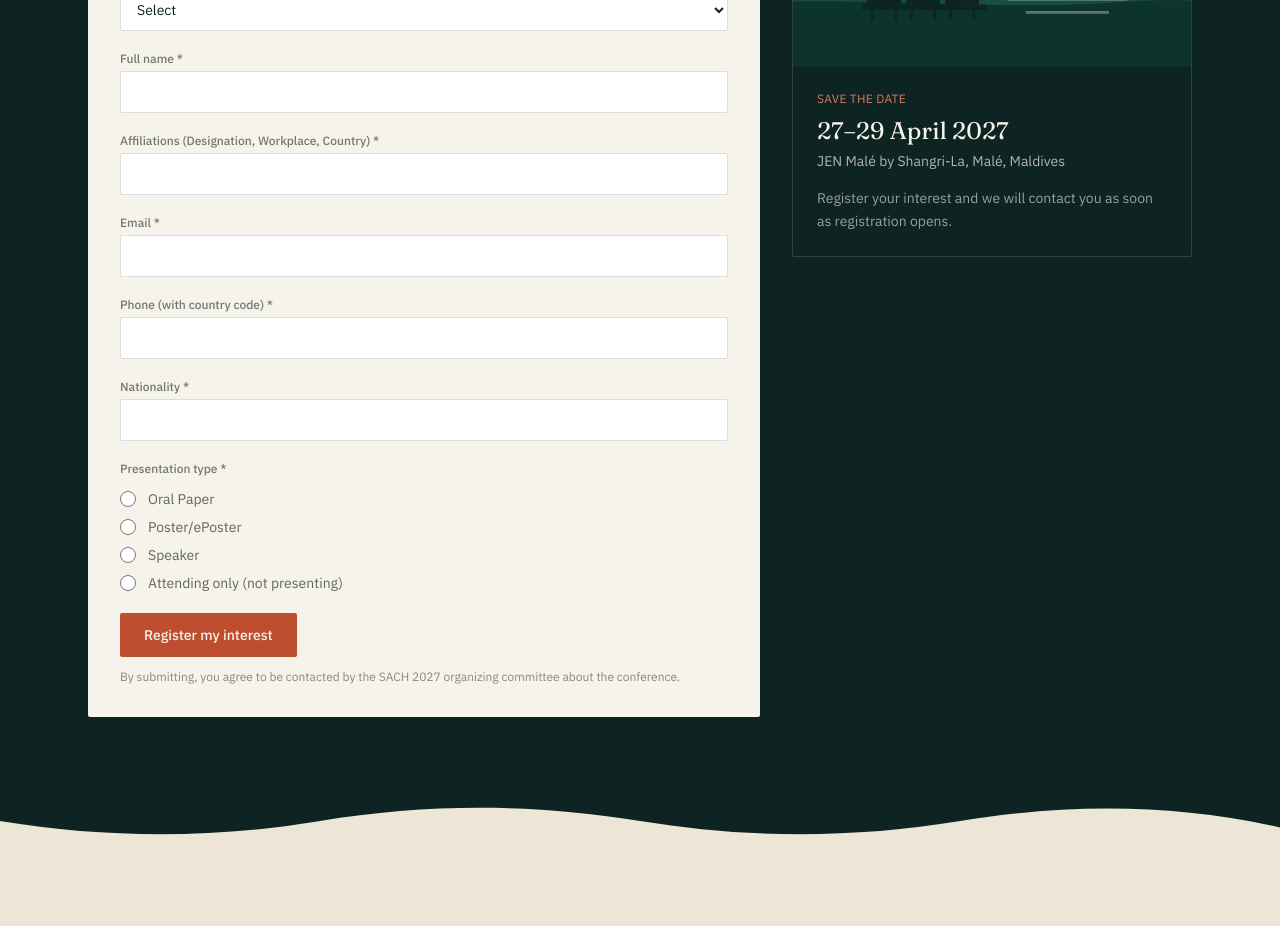
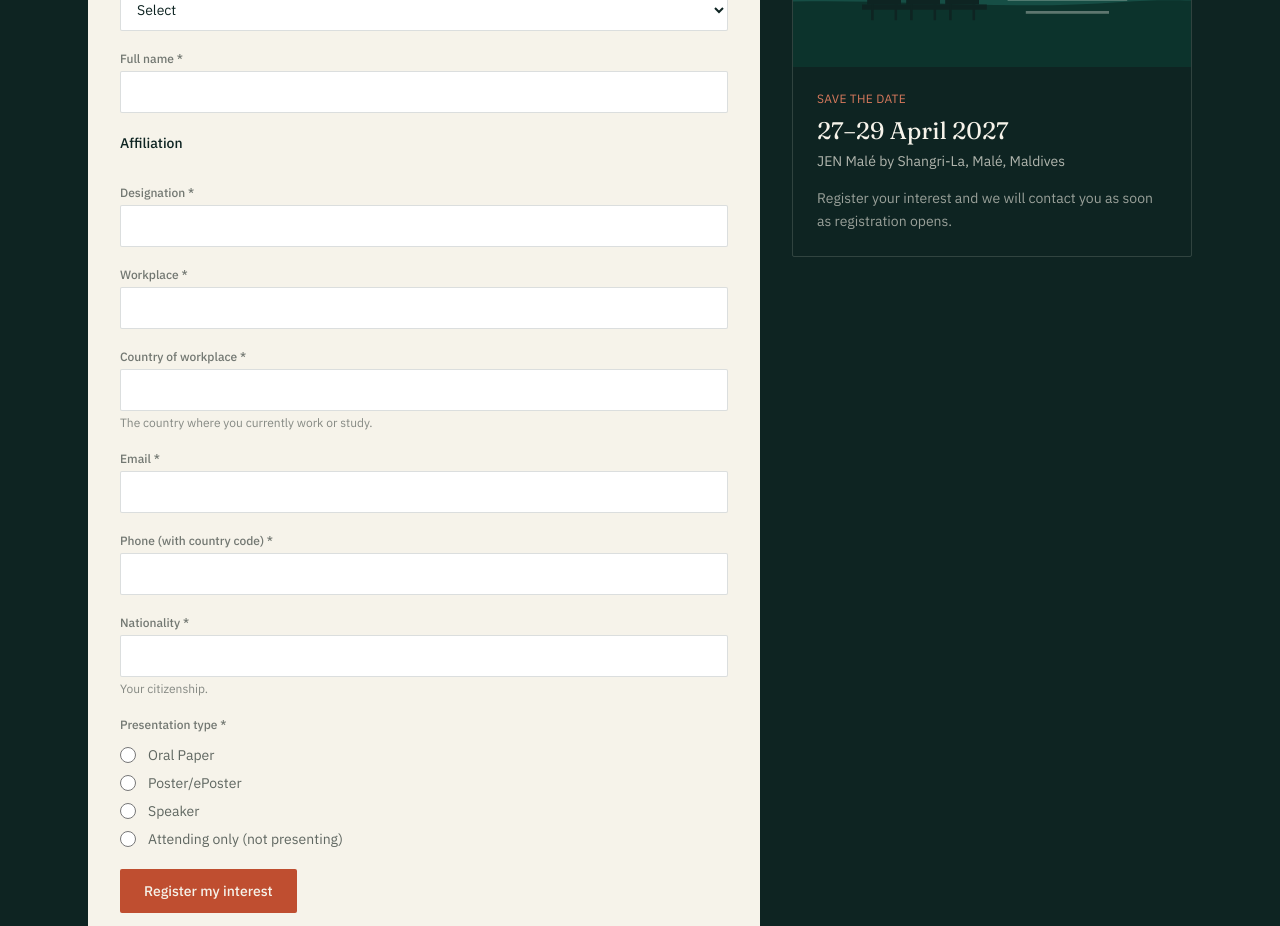
Before and after one commit to sach2027/SACH, a Next.js app: page / in a window 1280 px wide. Shown: the part 3220-4146 px from the top of the page. Built offline with nearby package versions, Linux system fonts and the light colour scheme.

Commit message:
Interest form: split affiliation into Designation, Workplace, Country of workplace; add citizenship hint

```diff
--- a/src/components/InterestForm.tsx
+++ b/src/components/InterestForm.tsx
@@ -64,7 +64,9 @@ export default function InterestForm() {
     const payload = {
       salutation: text('salutation'),
       name: text('name'),
-      affiliation: text('affiliation'),
+      designation: text('designation'),
+      workplace: text('workplace'),
+      workCountry: text('workCountry'),
       email: text('email'),
       phone: text('phone'),
       presentationType: text('presentationType'),
@@ -131,19 +133,44 @@ export default function InterestForm() {
         <label htmlFor="if-name" className={labelClass}>Full name *</label>
         <input id="if-name" name="name" required maxLength={120} autoComplete="name" className={inputClass} />
       </div>
+      <fieldset className="space-y-5">
+        <legend className="mb-3 text-sm font-medium text-ink">Affiliation</legend>
         <div>
-        <label htmlFor="if-affiliation" className={labelClass}>
-          Affiliations (Designation, Workplace, Country) *
-        </label>
+          <label htmlFor="if-designation" className={labelClass}>Designation *</label>
           <input
-          id="if-affiliation"
-          name="affiliation"
+            id="if-designation"
+            name="designation"
             required
-          maxLength={200}
+            maxLength={100}
             autoComplete="organization-title"
             className={inputClass}
           />
         </div>
+        <div>
+          <label htmlFor="if-workplace" className={labelClass}>Workplace *</label>
+          <input
+            id="if-workplace"
+            name="workplace"
+            required
+            maxLength={150}
+            autoComplete="organization"
+            className={inputClass}
+          />
+        </div>
+        <div>
+          <label htmlFor="if-work-country" className={labelClass}>Country of workplace *</label>
+          <input
+            id="if-work-country"
+            name="workCountry"
+            required
+            maxLength={60}
+            className={inputClass}
+          />
+          <p className="mt-1 text-xs text-slate/60">
+            The country where you currently work or study.
+          </p>
+        </div>
+      </fieldset>
       <div>
         <label htmlFor="if-email" className={labelClass}>Email *</label>
         <input id="if-email" name="email" type="email" required maxLength={254} autoComplete="email" className={inputClass} />
@@ -173,6 +200,7 @@ export default function InterestForm() {
           autoComplete="country-name"
           className={inputClass}
         />
+        <p className="mt-1 text-xs text-slate/60">Your citizenship.</p>
       </div>
 
       <RadioGroup legend="Presentation type" name="presentationType" options={presentationOptions} />
```
Lines whose indentation alone changed are shown as unchanged.
